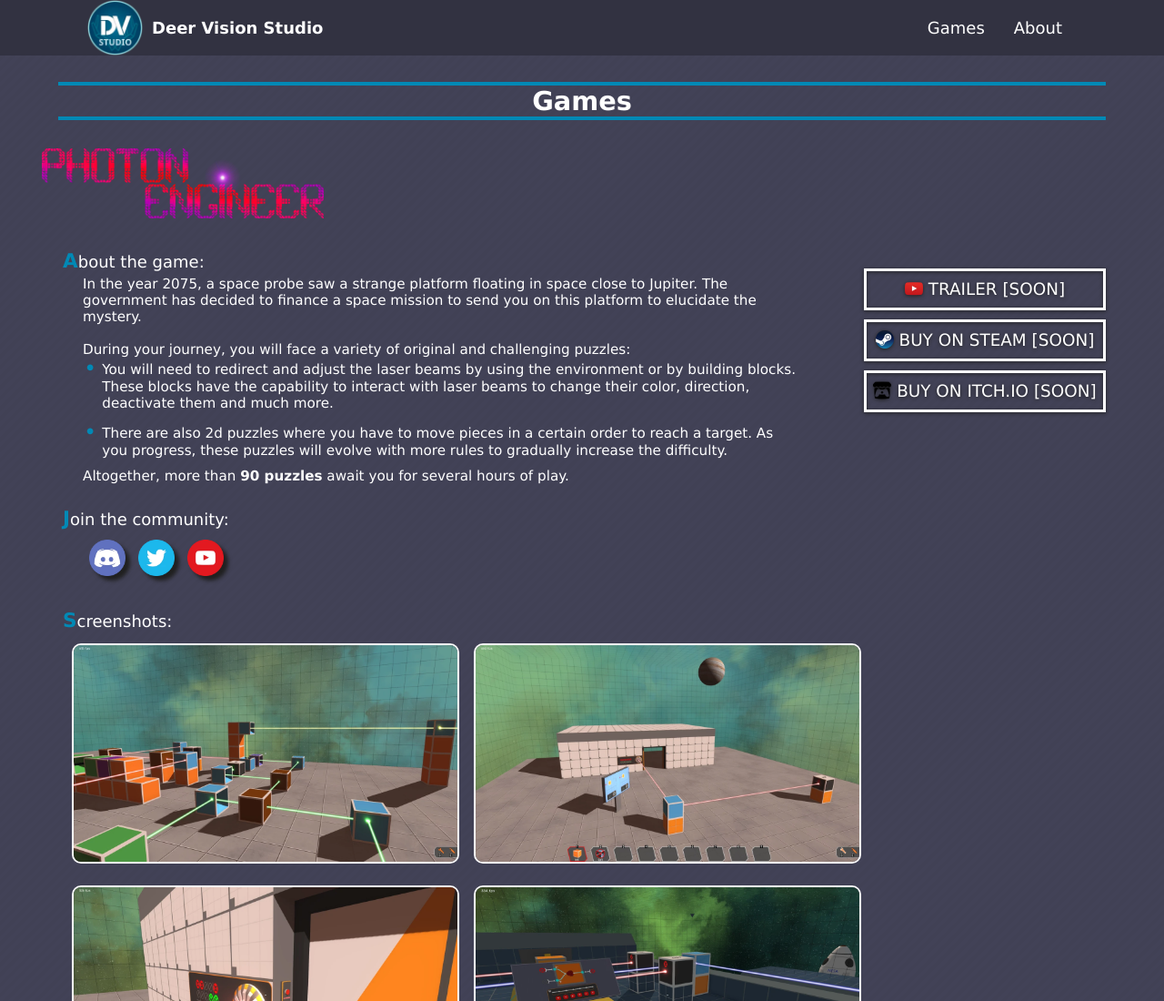
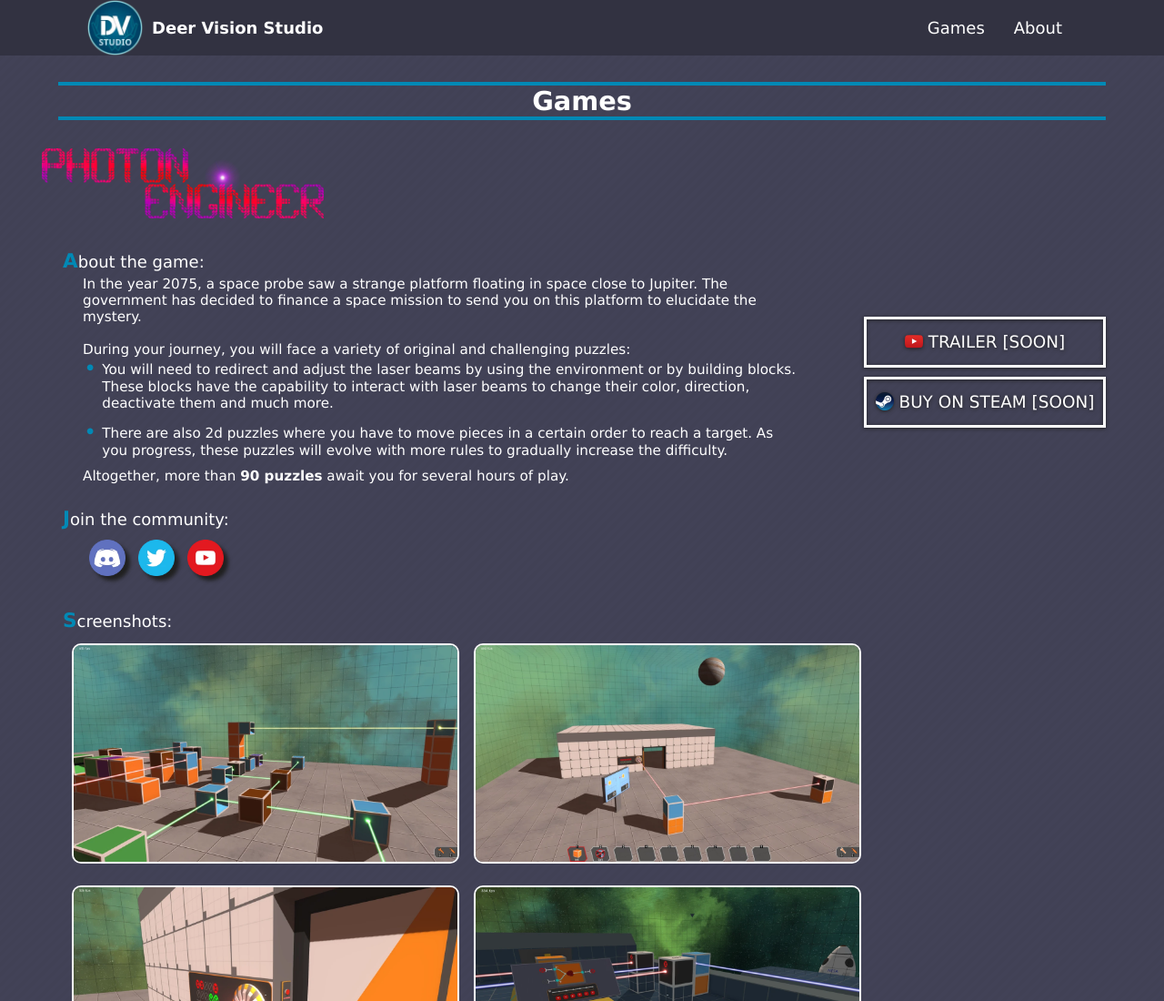
Before and after one commit to petitg1987/deerVision, a React app in the folder deer-vision-frontend/: page / in a window 1280 px wide. Shown: the top 1100 px of the page at 91% size. Built offline with nearby package versions, Linux system fonts and the light colour scheme.

```diff
--- a/deer-vision-frontend/src/components/button/button.css
+++ b/deer-vision-frontend/src/components/button/button.css
@@ -1,7 +1,7 @@
 .btn {
     display: inline-block;
     width: 260px;
-    line-height: 40px;
+    line-height: 50px;
     text-align: center;
     vertical-align: middle;
     font-size: 1.15rem;
--- a/deer-vision-frontend/src/pages/home/home.css
+++ b/deer-vision-frontend/src/pages/home/home.css
@@ -14,6 +14,8 @@
 
 .game-info-container {
     display: flex;
+    flex-direction: row;
+    align-items: center;
     padding-bottom: 25px;
 }
 
--- a/deer-vision-frontend/src/pages/home/home.js
+++ b/deer-vision-frontend/src/pages/home/home.js
@@ -66,8 +66,6 @@
                             <Button text="TRAILER [SOON]" link="https://www.youtube.com/watch?v=XYZ1234" squareLogo={youtubeSquareLogo}/> {/*TODO: update description/links*/}
                             <br/>
                             <Button text="BUY ON STEAM [SOON]" link="https://store.steampowered.com/app/1234/Photon_Engineer/" squareLogo={steamSquareLogo}/> {/*TODO: update description/links*/}
-                            <br/>
-                            <Button text="BUY ON ITCH.IO [SOON]" link="https://deervision.itch.io/photon-engineer" squareLogo={itchSquareLogo}/> {/*TODO: update description*/}
                         </div>
                     </div>
 
```
